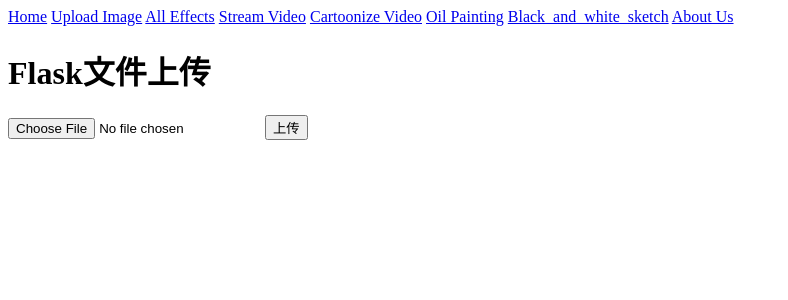
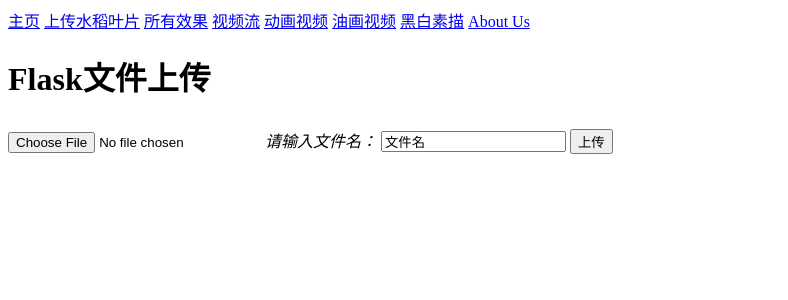
Before and after one commit to chilebugou/leaf_image, a Flask app: page /upload_image in a window 1280 px wide. Shown: the top 300 px of the page, without its empty margins (0-788 px from the left). Run offline with Flask 2, Linux system fonts and the light colour scheme.

Commit message:
leaf_effect

```diff
--- a/leaf_effect/app/effects.py
+++ b/leaf_effect/app/effects.py
@@ -72,14 +72,14 @@
         frame_status, frame = self.video.read()
         #modify frame here
         img_color =  frame
-        # downsample image using Gaussian pyramid
+        # downsample images using Gaussian pyramid
         for _ in range(num_down):
             img_color = cv2.pyrDown(img_color)
         # repeatedly apply small bilateral filter instead of
         # applying one large filter
         for _ in range(num_bilateral):
             img_color = cv2.bilateralFilter(img_color, d=9,sigmaColor=9,sigmaSpace=7)
-        # upsample image to original size
+        # upsample images to original size
         for _ in range(num_down):
             img_color = cv2.pyrUp(img_color)
 
@@ -94,7 +94,7 @@
                                         blockSize=9,
                                         C=2)
 
-        # convert back to color, bit-AND with color image
+        # convert back to color, bit-AND with color images
         img_edge = cv2.cvtColor(img_edge, cv2.COLOR_GRAY2RGB)
         frame = cv2.bitwise_and(img_color, img_edge)
         frame = cv2.resize(frame,None, fx = self.ds_factor, fy = self.ds_factor, interpolation = cv2.INTER_AREA)
--- a/leaf_effect/app/routes.py
+++ b/leaf_effect/app/routes.py
@@ -1,5 +1,11 @@
+import os
+import time
+from datetime import timedelta
+
+from werkzeug.utils import secure_filename
+
 from app import app
-from flask import render_template, Response, request, url_for
+from flask import render_template, Response, request, url_for, jsonify
 from app.effects import effects_lib
 import cv2
 
@@ -7,6 +13,17 @@
 # from flask_wtf import FlaskForm
 # from wtforms import  StringField, PasswordField, SubmitField
 # from wtforms.validators import  Required
+
+# 设置允许的文件格式
+ALLOWED_EXTENSIONS = set(['png', 'jpg', 'JPG', 'PNG', 'bmp'])
+
+
+def allowed_file(filename):
+    return '.' in filename and filename.rsplit('.', 1)[1] in ALLOWED_EXTENSIONS
+
+# 设置静态文件缓存过期时间
+app.send_file_max_age_default = timedelta(seconds=1)
+
 
 @app.route('/')
 @app.route('/index')
@@ -19,7 +36,7 @@
     while True:
         frame = effects.get_frame()
         yield (b'--frame\r\n'
-               b'Content-Type: image/jpeg\r\n\r\n' + frame + b'\r\n\r\n')
+               b'Content-Type: images/jpeg\r\n\r\n' + frame + b'\r\n\r\n')
 
 
 @app.route('/video_feed')
@@ -37,7 +54,7 @@
     while True:
         frame = effects.cartoonize()
         yield (b'--frame\r\n'
-               b'Content-Type: image/jpeg\r\n\r\n' + frame + b'\r\n\r\n')
+               b'Content-Type: images/jpeg\r\n\r\n' + frame + b'\r\n\r\n')
 
 
 @app.route('/cartoon')
@@ -55,7 +72,7 @@
     while True:
         frame = effects.oil_painting()
         yield (b'--frame\r\n'
-               b'Content-Type: image/jpeg\r\n\r\n' + frame + b'\r\n\r\n')
+               b'Content-Type: images/jpeg\r\n\r\n' + frame + b'\r\n\r\n')
 
 
 @app.route('/oil_painting')
@@ -73,7 +90,7 @@
     while True:
         frame = effects.black_and_white_sketch()
         yield (b'--frame\r\n'
-               b'Content-Type: image/jpeg\r\n\r\n' + frame + b'\r\n\r\n')
+               b'Content-Type: images/jpeg\r\n\r\n' + frame + b'\r\n\r\n')
 
 
 @app.route('/black_and_white_sketch')
@@ -100,7 +117,7 @@
 def gen_origin_img(effects,f):
         frame = effects.origin_img(f)
         return (b'--frame\r\n'
-               b'Content-Type: image/jpeg\r\n\r\n' + frame + b'\r\n\r\n')
+               b'Content-Type: images/jpeg\r\n\r\n' + frame + b'\r\n\r\n')
 
 
 @app.route('/show_image')
@@ -108,16 +125,33 @@
     f = request.files['file']
     img=cv2.imread(f)
 
-    return Response(img,mimetype="image/jpeg")
+    return Response(img,mimetype="images/jpeg")
 
-@app.route('/success', methods=['POST'])#小写出bug lalala  chilebugou
+@app.route('/success', methods=['POST','GET'])#小写出bug lalala  chilebugou
 def success():
     if request.method == 'POST':
         f = request.files['file']
-        f.save(f.filename)
+
+        if not (f and allowed_file(f.filename)):
+            return jsonify({"error": 1001, "msg": "请检查上传的图片类型，仅限于png、PNG、jpg、JPG、bmp"})
+
+        user_input = request.form.get("name")
+
+        basepath = os.path.dirname(__file__)  # 当前文件所在路径
+
+        upload_path = os.path.join(basepath, 'static/images', secure_filename(f.filename))  # 注意：没有的文件夹一定要先创建，不然会提示没有该路径
+        # upload_path = os.path.join(basepath, 'static/images','test.jpg')  #注意：没有的文件夹一定要先创建，不然会提示没有该路径
+        f.save(upload_path)
+
+        # 使用Opencv转换一下图片格式和名称
+        img = cv2.imread(upload_path)
+        cv2.imwrite(os.path.join(basepath, 'static/images', 'test.jpg'), img)
+
+
 
         print(f)
         # img=cv2.imread(f)
         # print(img)
         # cv2.imshow(img)
-    return render_template('success.html', name=f.filename,user_image=f)
+        return render_template('success.html', name=f.filename,user_image=f,val1=time.time(),userinput=user_input)
+    return render_template('upload_image.html')
--- a/leaf_effect/app/templates/base.html
+++ b/leaf_effect/app/templates/base.html
@@ -4,13 +4,13 @@
     </head>
     <body>
         <navbar>
-            <a href="{{url_for('index')}}">Home</a>
-            <a href="{{url_for('upload_image')}}">Upload Image</a>
-            <a href="{{ url_for('all_effects') }}">All Effects</a>
-            <a href="{{ url_for('video1') }}">Stream Video</a>
-            <a href="{{ url_for('cartoonize') }}">Cartoonize Video</a>
-            <a href="{{url_for('oil_painting1')}}">Oil Painting</a>
-            <a href="{{url_for('black_and_white_sketch1')}}">Black_and_white_sketch</a>
+            <a href="{{url_for('index')}}">主页</a>
+            <a href="{{url_for('upload_image')}}">上传水稻叶片</a>
+            <a href="{{ url_for('all_effects') }}">所有效果</a>
+            <a href="{{ url_for('video1') }}">视频流</a>
+            <a href="{{ url_for('cartoonize') }}">动画视频</a>
+            <a href="{{url_for('oil_painting1')}}">油画视频</a>
+            <a href="{{url_for('black_and_white_sketch1')}}">黑白素描</a>
             <a href="#">About Us</a>
         </navbar>
         <br>
--- a/leaf_effect/app/templates/upload_image.html
+++ b/leaf_effect/app/templates/upload_image.html
@@ -3,8 +3,10 @@
 {% block content %}
 <div>
     <h1>Flask文件上传</h1>
-    <form action="/success" method='post' enctype='multipart/form-data' >
+    <form action="success" method='post' enctype='multipart/form-data' >
         <input type="file" name="file">
+        <i>请输入文件名：</i>
+        <input type="text" class="txt_input" name="name"  value="文件名" style="margin-top:10px;"/>
         <input type="submit" value="上传">
     </form>
 </div>
```
Also changed, not shown: leaf_effect/app/templates/success.html (+16 -15 lines), leaf_effect/app/static/image/logo.png (deleted), leaf_effect/app/static/images/6.jpg (renamed from leaf_effect/app/templates/6.jpg), leaf_effect/app/static/images/IMG_8150.JPG (added), leaf_effect/app/static/images/IMG_8151.JPG (added), leaf_effect/app/static/images/test.jpg (added), 3 other files.
